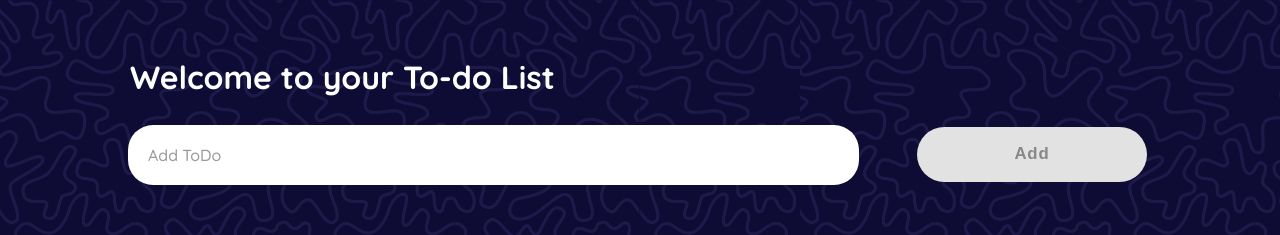
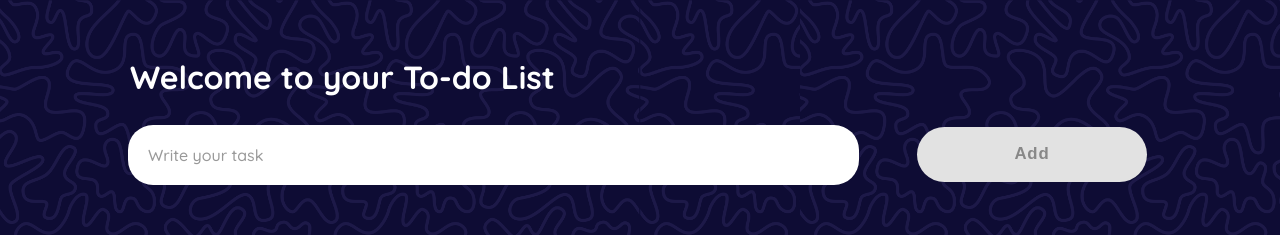
Before and after one commit to AndresNei20/Web-2024-1, a React (Vite) app in the folder ToDo-app/: page / in a window 1280 px wide. Shown: the top 235 px of the page. Built offline with nearby package versions, Linux system fonts and the light colour scheme.

Commit message:
change placeholder

```diff
--- a/ToDo-app/src/components/Form/Form.jsx
+++ b/ToDo-app/src/components/Form/Form.jsx
@@ -29,7 +29,7 @@ export const Form = () => {
    <div className='form-div'>
     <input
       type="text"
-      placeholder='Add ToDo'
+      placeholder='Write your task'
       value={inputValue}
       onChange={handleInputChange}
       className="input-task">
```
